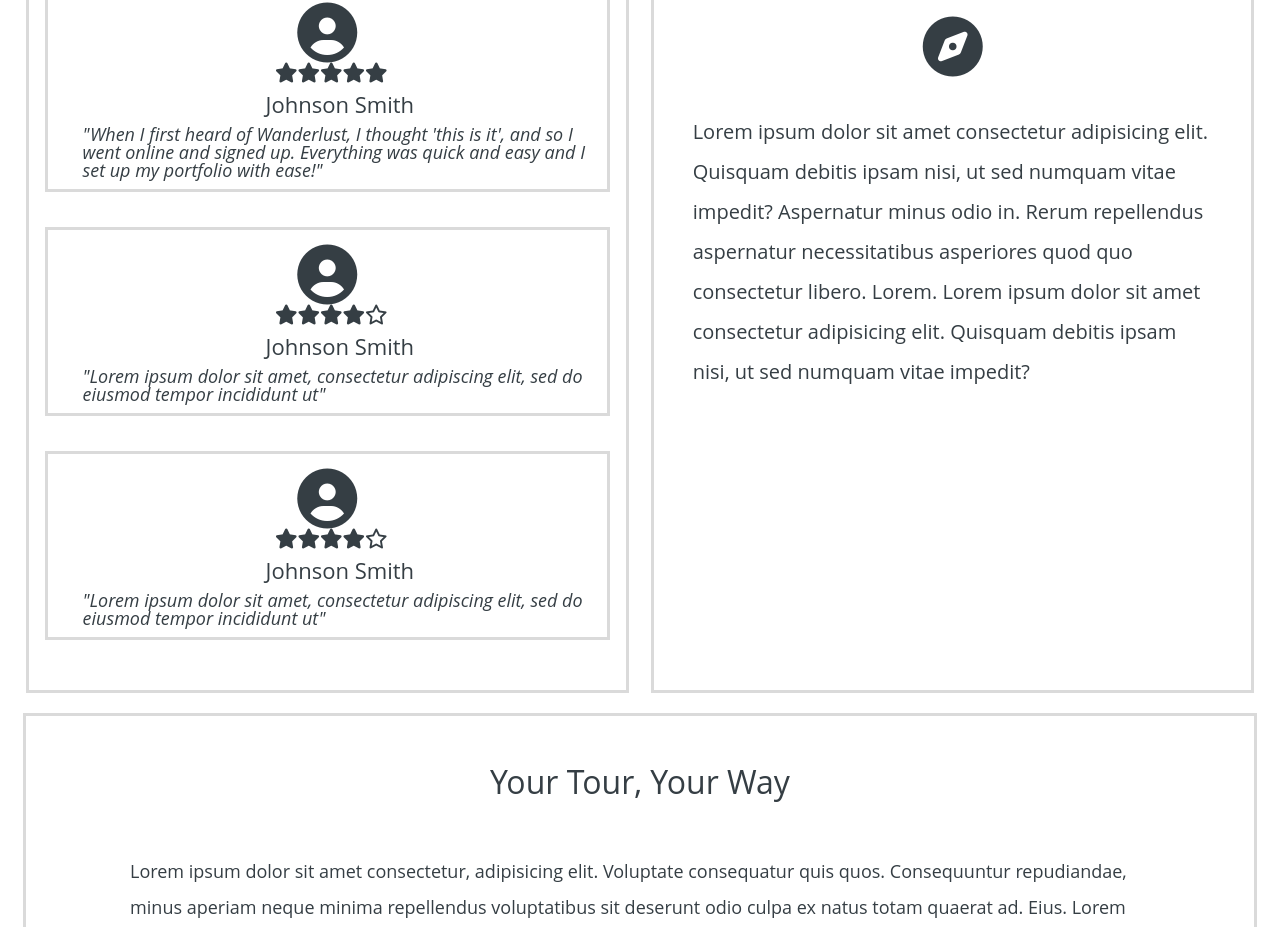
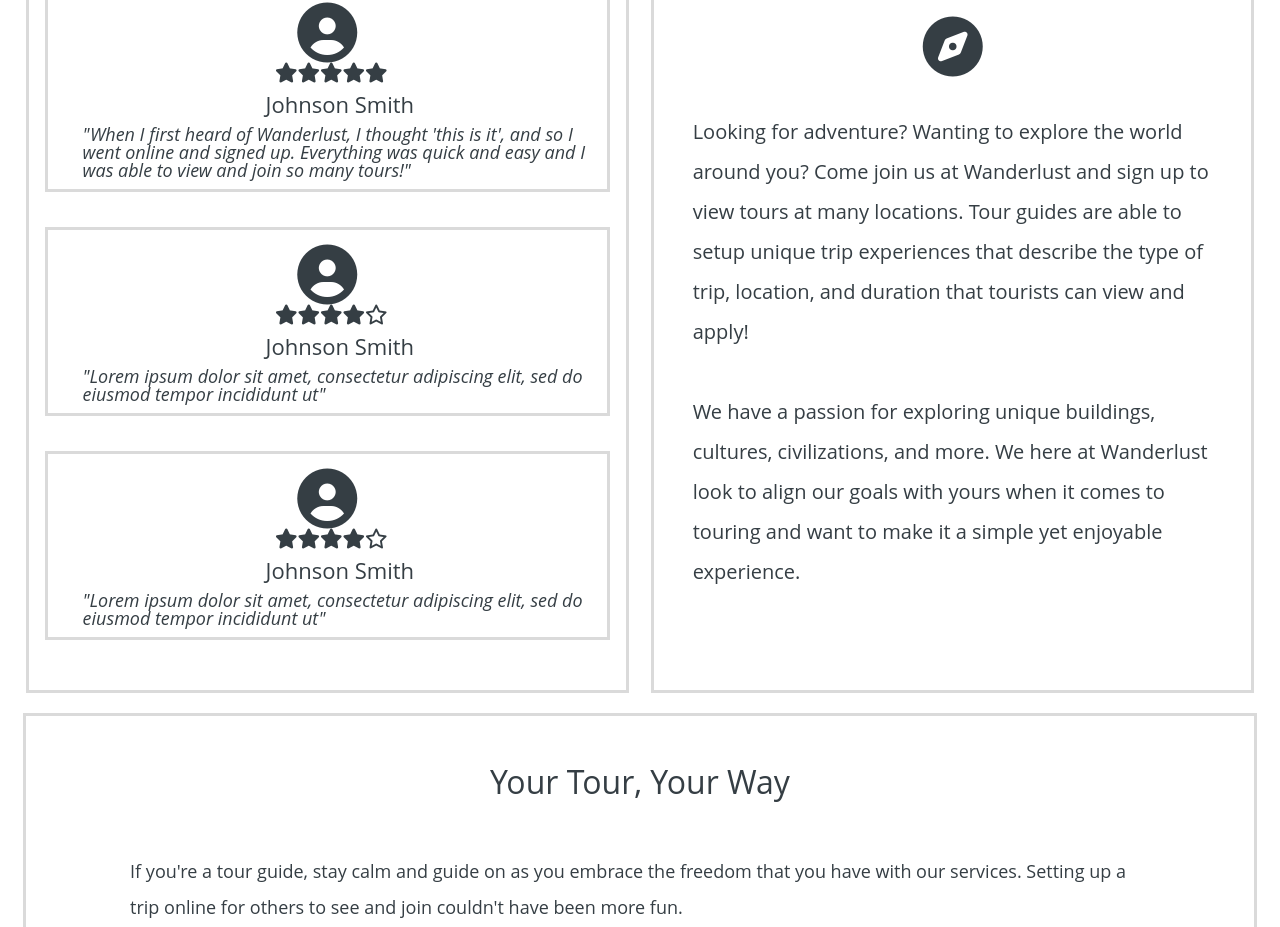
Before and after one commit to Wanderlust-build-week-project/marketing-page, a plain HTML site: page index.html in a window 1280 px wide. Shown: the part 745-1672 px from the top of the page. Drawn offline with Linux system fonts and the light colour scheme; a web font is replaced by a local one.

Commit message:
Replaced lorem ipsum with description of Wanderlust in adventure awaits section

```diff
--- a/index.html
+++ b/index.html
@@ -45,7 +45,8 @@
                 <div class="review-text-container">
                     <h3>Johnson Smith</h3>
                     <p class="review-description">"When I first heard of Wanderlust, I thought 'this is it', and so I
-                        went online and signed up. Everything was quick and easy and I set up my portfolio with ease!"
+                        went online and signed up. Everything was quick and easy and I was able to view and join so many
+                        tours!"
                     </p>
                 </div>
             </div>
@@ -88,22 +89,23 @@
         <div class="adventure-container box">
             <h2>Adventure Awaits</h2>
             <i class="fas fa-compass fa-3x"></i>
-            <p>Lorem ipsum dolor sit amet consectetur adipisicing elit. Quisquam debitis ipsam nisi, ut sed numquam
-                vitae impedit? Aspernatur minus odio in. Rerum repellendus aspernatur necessitatibus asperiores quod quo
-                consectetur libero. Lorem. Lorem ipsum dolor sit amet consectetur adipisicing elit. Quisquam debitis
-                ipsam nisi, ut sed numquam
-                vitae impedit?</p>
+            <p>Looking for adventure? Wanting to explore the world around you? Come join us at Wanderlust and sign up to
+                view tours at many locations. Tour guides are able to setup unique trip experiences that describe the
+                type of trip, location, and duration that tourists can view and apply!
+                <br>
+                <br>
+                We have a passion for exploring unique buildings, cultures, civilizations, and more. We here at
+                Wanderlust look to align our goals with yours when it comes to touring and want to make it a simple yet
+                enjoyable experience.
+            </p>
         </div>
     </div>
     <!-- End middle-container-->
 
     <div class="bottom-content">
         <h2>Your Tour, Your Way</h2>
-        <p>Lorem ipsum dolor sit amet consectetur, adipisicing elit. Voluptate consequatur quis quos. Consequuntur
-            repudiandae, minus aperiam neque minima repellendus voluptatibus sit deserunt odio culpa ex natus totam
-            quaerat ad. Eius. Lorem ipsum dolor sit amet consectetur, adipisicing elit. Quo, voluptas, eos veritatis
-            cupiditate aliquid ab magni nesciunt aperiam at consequatur odio totam et autem provident odit perferendis
-            iusto, minima delectus?</p>
+        <p>If you're a tour guide, stay calm and guide on as you embrace the freedom that you have with our services.
+            Setting up a trip online for others to see and join couldn't have been more fun.</p>
     </div>
     <!--End bottom-content-->
 
```
